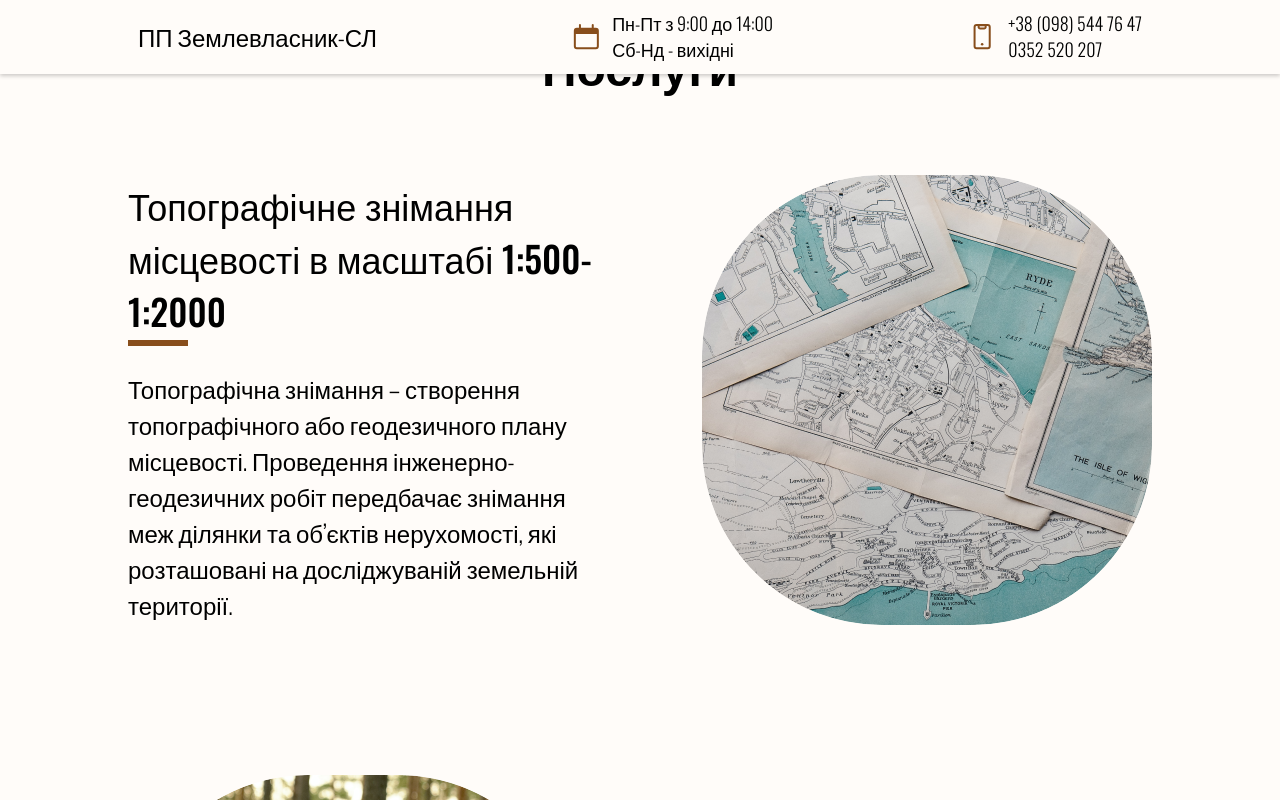
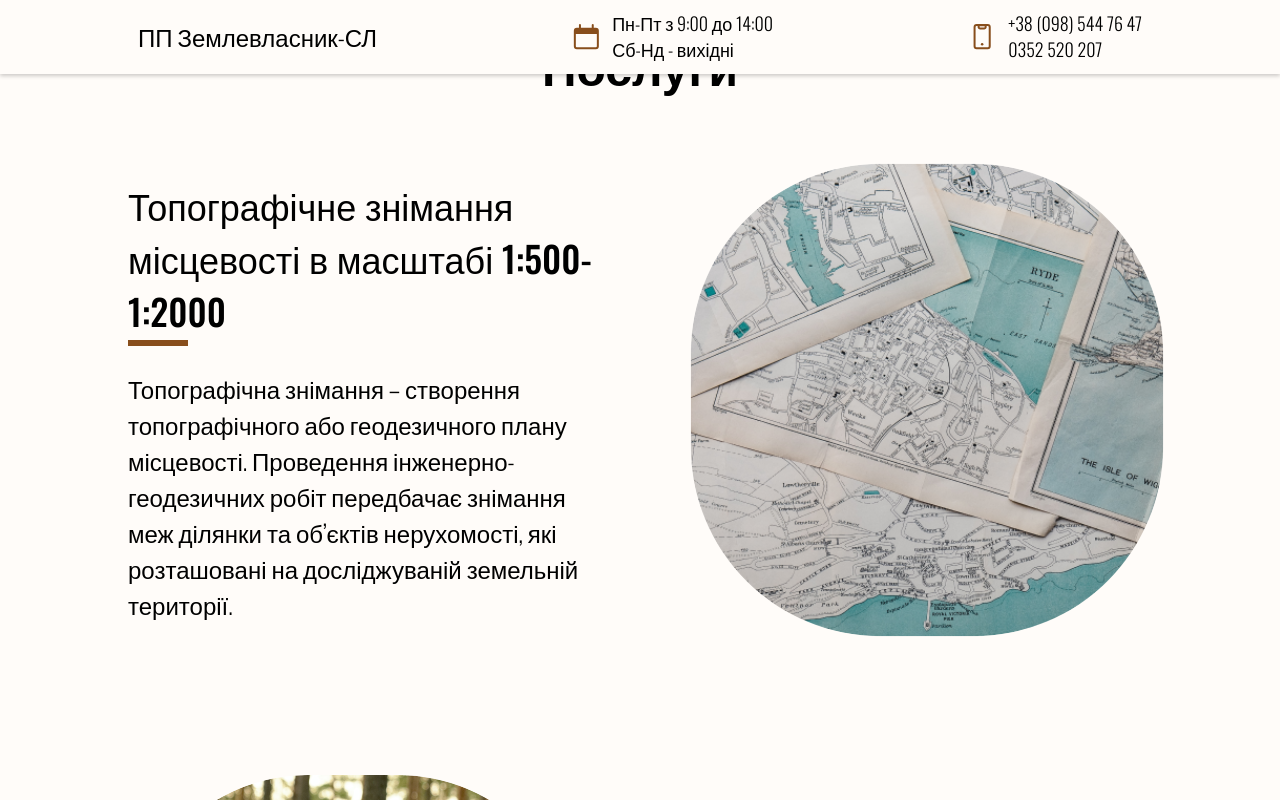
Before and after one commit to morento101/LandOwnerLandingPageNextjs, a Next.js app: page / in a window 1280 px wide. In both pictures the pointer is over the element 927 px from the left and 1311 px from the top of the page. Shown: the part 911-1711 px from the top of the page. Built offline with nearby package versions, Linux system fonts and the light colour scheme.

Commit message:
added hover to the images

```diff
--- a/components/services.module.scss
+++ b/components/services.module.scss
@@ -38,6 +38,15 @@
       max-height: 450px;
       max-width: 450px;
       overflow: hidden;
+
+      transition: 1s ease;
+
+      &:hover {
+        -webkit-transform: scale(1.05);
+        -ms-transform: scale(1.05);
+        transform: scale(1.05);
+        transition: 1s ease;
+      }
     }
   }
 
```
